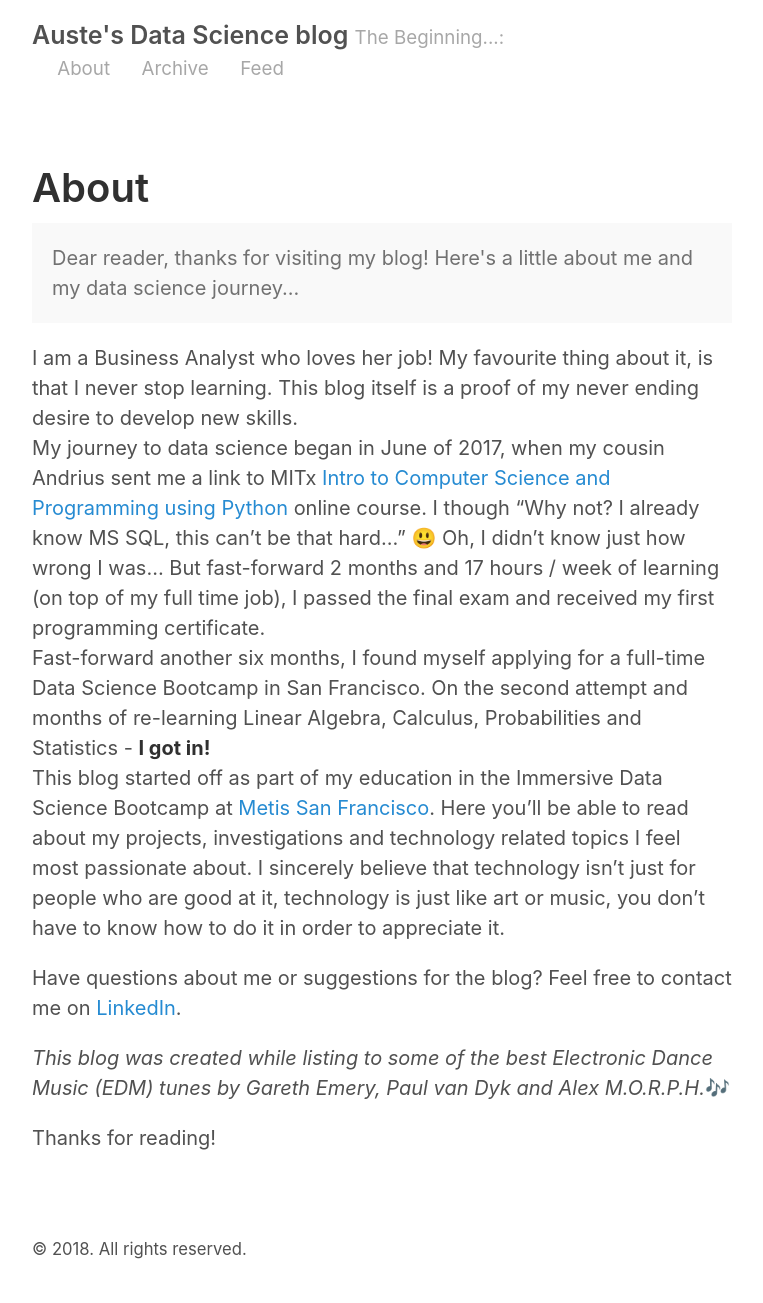
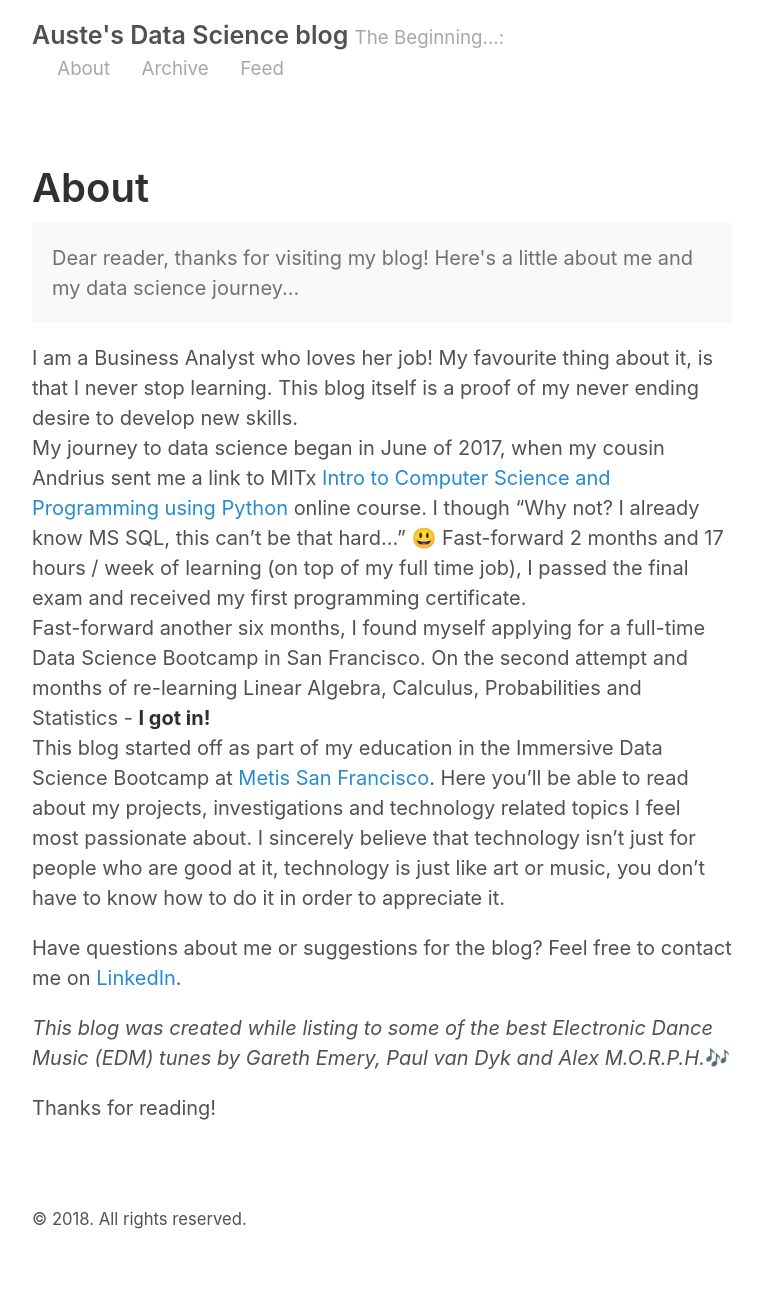
Before and after one commit to Auste1989/Auste1989.github.io, a Jekyll site: the page built from about.md, in a window 1280 px wide. Shown: the whole page, without its empty margins (258-1021 px from the left). Built offline with Jekyll 4.4.1, drawn with Linux system fonts in a browser that asks for light colours; emoji names are drawn with the system emoji font; after the commit the page ends 1273 px from its top, so only the background shows below that.

Commit message:
Updated about

```diff
--- a/about.md
+++ b/about.md
@@ -9,7 +9,7 @@
 </p>
 
 I am a Business Analyst who loves her job! My favourite thing about it, is that I never stop learning. This blog itself is a proof of my never ending desire to develop new skills.
-My journey to data science began in June of 2017, when my cousin Andrius sent me a link to MITx [Intro to Computer Science and Programming using Python](https://www.edx.org/course/introduction-computer-science-mitx-6-00-1x-11) online course. I though "Why not? I already know MS SQL, this can't be that hard..." :smiley: Oh, I didn't know just how wrong I was... But fast-forward 2 months and 17 hours / week of learning (on top of my full time job), I passed the final exam and received my first programming certificate.
+My journey to data science began in June of 2017, when my cousin Andrius sent me a link to MITx [Intro to Computer Science and Programming using Python](https://www.edx.org/course/introduction-computer-science-mitx-6-00-1x-11) online course. I though "Why not? I already know MS SQL, this can't be that hard..." :smiley: Fast-forward 2 months and 17 hours / week of learning (on top of my full time job), I passed the final exam and received my first programming certificate.
 Fast-forward another six months, I found myself applying for a full-time Data Science Bootcamp in San Francisco.  On the second attempt and months of re-learning Linear Algebra, Calculus, Probabilities and Statistics - **I got in!**
  This blog started off as part of my education in the Immersive Data Science Bootcamp at [Metis San Francisco](https://www.thisismetis.com/). Here you'll be able to read about my projects, investigations and technology related topics I feel most passionate about.
 I sincerely believe that technology isn't just for people who are good at it, technology is just like art or music, you don't have to know how to do it in order to appreciate it.
```
